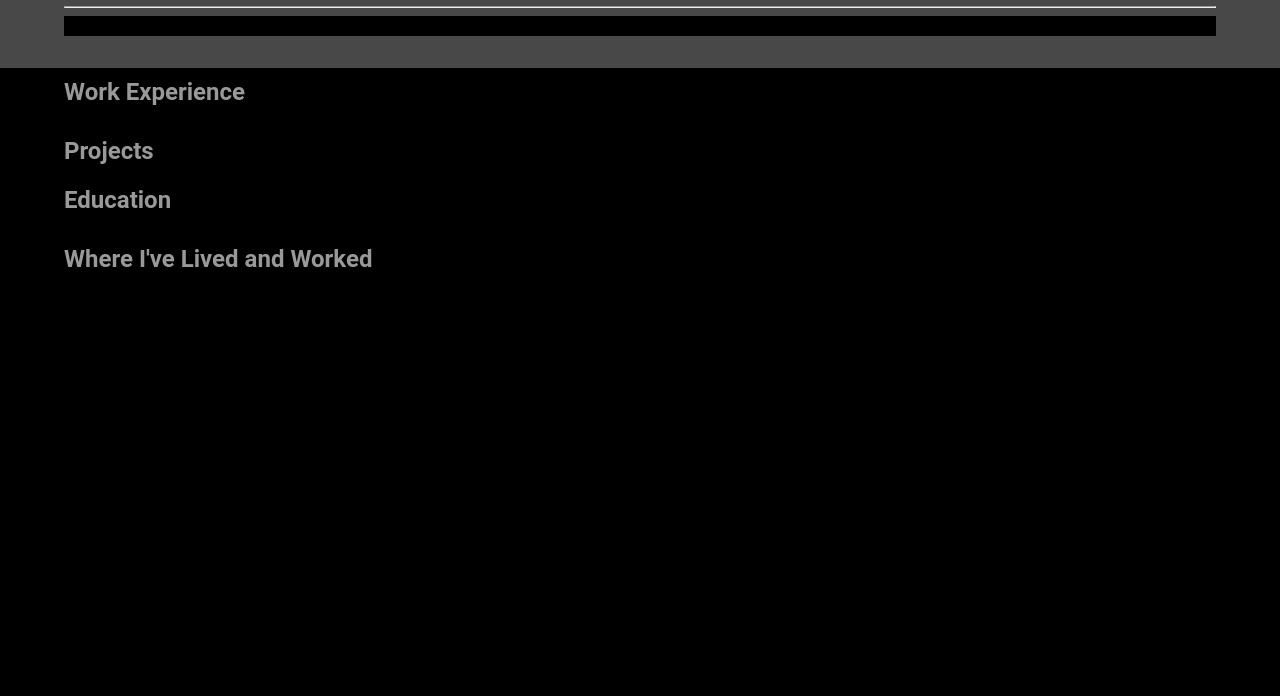
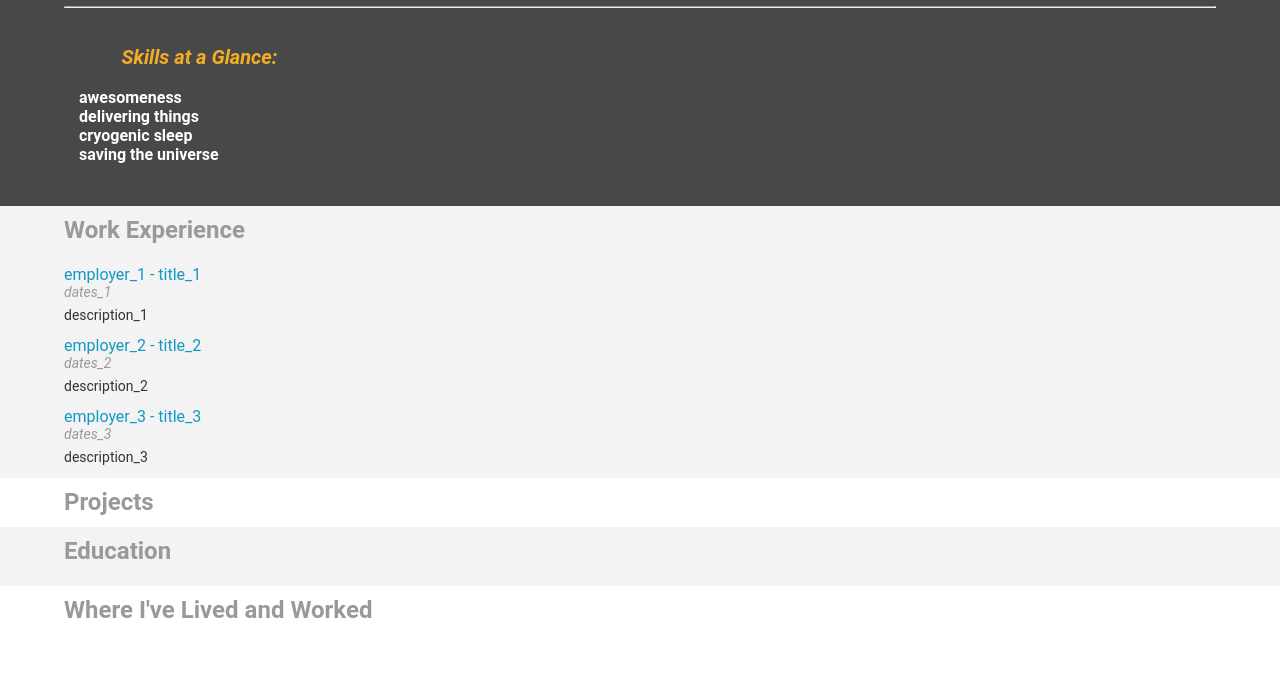
Before and after one commit to luisperez09/InteractiveResume, a plain HTML site: page index.html in a window 1280 px wide. Shown: the part 82-778 px from the top of the page. Drawn offline with Linux system fonts and the light colour scheme.

Commit message:
Agrega skills y detalles de trabajos

```diff
--- a/index.html
+++ b/index.html
@@ -121,7 +121,7 @@ need to load. You'll see a lot of <link>s to CSS files for styles and
         an opening and closing set of slash asterisks for block comments.
     */
 
-
+    /*
     if(document.getElementsByClassName('flex-item').length === 0) {
       document.getElementById('topContacts').style.backgroundColor = 'black';
     }
@@ -142,7 +142,30 @@ need to load. You'll see a lot of <link>s to CSS files for styles and
     }
     if(document.getElementById('map') === null) {
       document.getElementById('mapDiv').style.backgroundColor = 'black';
+    } */
+
+    if(bio.skills.length > 0) {
+      $('#header').append(HTMLskillsStart);
+      for (var i = 0; i < bio.skills.length; i++) {
+        var formattedSkill = HTMLskills.replace("%data%", bio.skills[i]);
+        $("#skills").append(formattedSkill);
+      };
     }
+
+    for(job in work.jobs) {
+      $("#workExperience").append(HTMLworkStart);
+
+      var formattedEmployer = HTMLworkEmployer.replace("%data%", work.jobs[job].employer);
+      var formattedTitle = HTMLworkTitle.replace("%data%", work.jobs[job].title);
+      var formattedEmployerTitle = formattedEmployer + formattedTitle;
+
+      var formattedDates = HTMLworkDates.replace("%data%", work.jobs[job].dates);
+      var formattedDescription = HTMLworkDescription.replace("%data%", work.jobs[job].description);
+
+      $(".work-entry:last").append(formattedEmployerTitle);
+      $(".work-entry:last").append(formattedDates + formattedDescription);
+    };
+
   </script>
 </body>
 </html>
```
